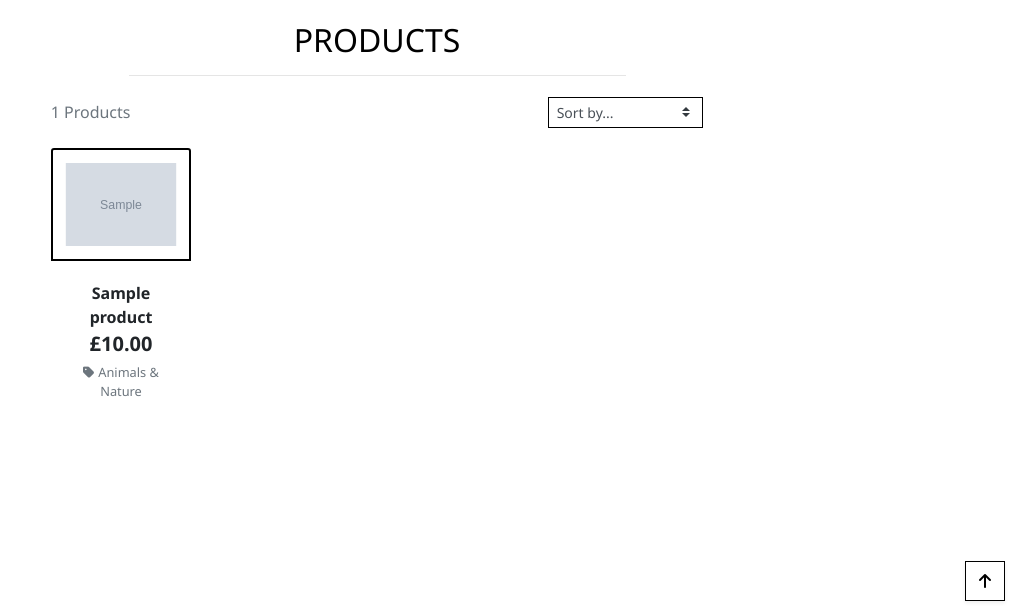
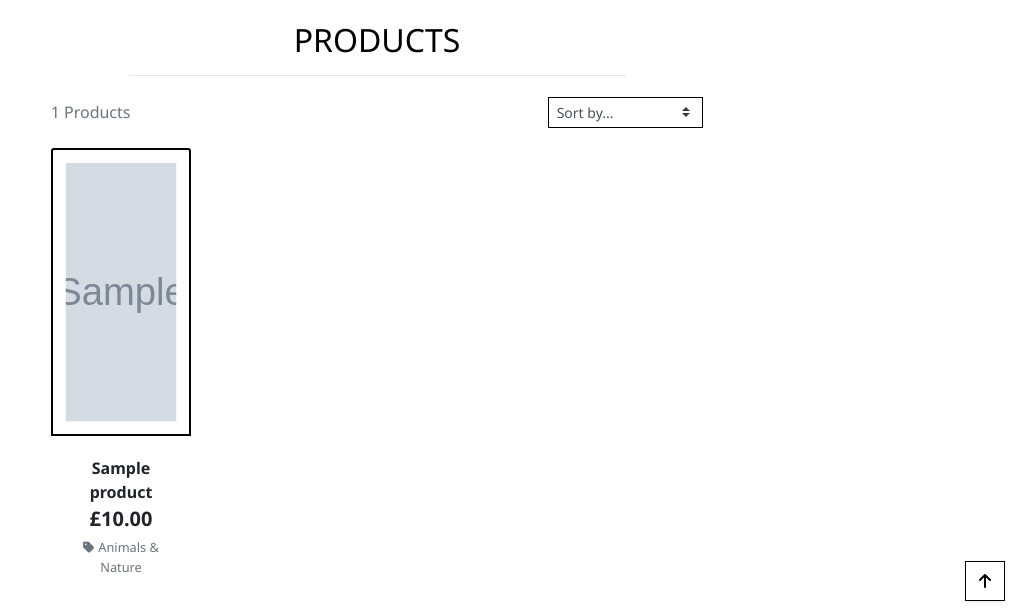
Before and after one commit to Nazulka/Poster-Panda, a Django app: page /products/ in a window 1280 px wide. Shown: the part 187-800 px from the top of the page, without its empty margins (263-1280 px from the left). Run offline with Django 3.2, Linux system fonts and the light colour scheme; data comes from the database, SQL or seed files in the repository; tables that the repository leaves empty hold one stand-in row (values such as "Sample post"); grey boxes marked "Sample" are stand-in pictures; parts of the project's set-up code (start-up, migrations or seed data) failed here and were passed over; some libraries are stand-ins or nearby versions.

```diff
--- a/static/css/base.css
+++ b/static/css/base.css
@@ -513,7 +513,7 @@ input[name='q']::placeholder {
     }
 
     .product-card {
-        height: auto !important;
+        max-height: 18rem !important;
     }
 }
 
```
Also changed, not shown: media/db-relationship.png (added).
